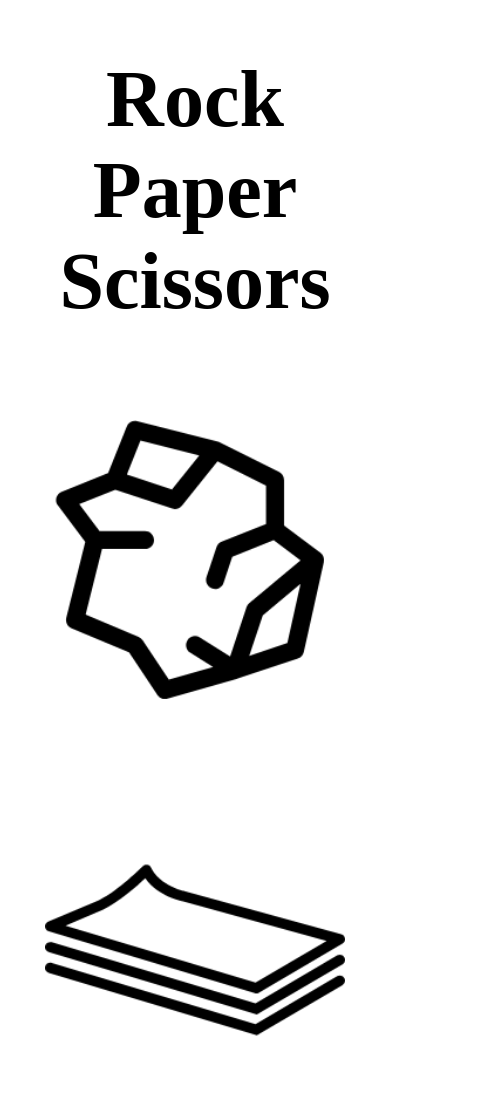
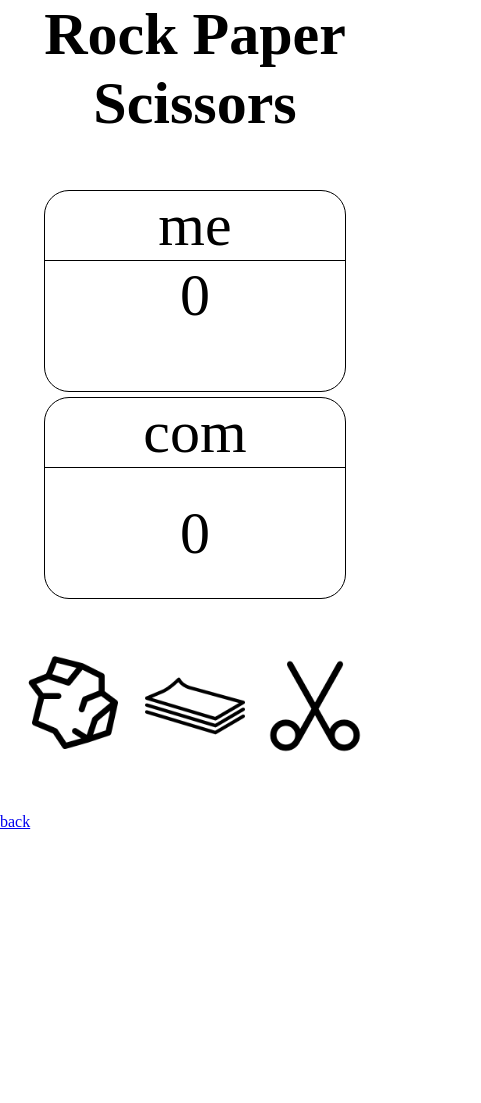
Before and after one commit to S-4-M/odin-project, a plain HTML site: page projects/rps/rps.html in a window 390 px wide. Shown: the top 1103 px of the page, 481 px wide, since content can reach past the window. After the commit the page ends 844 px from the top, so only its background shows below. Drawn offline with Linux system fonts and the light colour scheme.

Commit message:
update the rps design
improve responsiveness for rps design

```diff
--- a/projects/rps/rps.html
+++ b/projects/rps/rps.html
@@ -11,19 +11,9 @@
       <h1>Rock Paper Scissors</h1>
     </header>
     <main>
-      <div class="flex-container">
-        <div id="rock" class="btn-container">
-          <button class="btn">rock</button>
-        </div>
-        <div id="paper" class="btn-container">
-          <button class="btn">paper</button>
-        </div>
-        <div id="scissors" class="btn-container">
-          <button class="btn">scissors</button>
-        </div>
-      </div>
+      <div class="container flex-container">
         <div id="scoreboard">
-        <div class="flex-container">
+          <div class="flex-container warp">
             <div class="my-container">
               <div class="card">
                 <div class="card-head">
@@ -42,7 +32,7 @@
                   <span>com</span>
                 </div>
                 <div class="card-body">
-                <div class="flex-container row">
+                  <div class="flex-container column">
                     <span id="com-score">0</span>
                   </div>
                 </div>
@@ -51,7 +41,21 @@
           </div>
           <div id="outcome">
             <div class="flex-container relative">
-            <span id="outcome-msg" class="hidden"></span>
+              <span id="outcome-msg" class="flex-container hidden"></span>
+            </div>
+          </div>
+        </div>
+        <div id="buttons">
+          <div class="flex-container">
+            <div id="rock" class="btn-container">
+              <button class="btn">rock</button>
+            </div>
+            <div id="paper" class="btn-container">
+              <button class="btn">paper</button>
+            </div>
+            <div id="scissors" class="btn-container">
+              <button class="btn">scissors</button>
+            </div>
           </div>
         </div>
       </div>
--- a/projects/rps/style.css
+++ b/projects/rps/style.css
@@ -1,20 +1,43 @@
+* {
+  padding: 0;
+  margin: 0;
+}
+
 header {
   text-align: center;
 }
 
 h1 {
-  font-size: 80px;
+  margin-top: 80px;
+  font-size: clamp(60px, 5vw, 80px);
 }
 
 .flex-container {
   display: flex;
   justify-content: center;
   align-items: center;
+}
+
+.container {
+  height: 80vh;
+  flex-direction: column;
+  justify-content: space-evenly;
+}
+
+.column {
+  height: 100%;
+  flex-direction: column;
+}
+
+.warp {
   flex-wrap: wrap;
 }
 
 .btn-container {
-  margin: 40px;
+  margin: 10px;
+
+  width: clamp(100px, 16vw, 300px);
+  height: clamp(100px, 16vw, 300px);
 
   background-size: cover;
   background-position: center;
@@ -35,8 +58,8 @@ h1 {
 }
 
 button {
-  height: 300px;
-  min-width: 300px;
+  width: inherit;
+  height: inherit;
 
   border-radius: 25px;
   border: none;
@@ -53,11 +76,10 @@ button:hover {
 }
 
 .card {
-  width: 550px;
-  height: 300px;
-  margin: 10px;
+  width: clamp(300px, 30vw, 550px);
+  height: 200px;
+  margin: 5px 5px 0 5px;
 
-  /* box-shadow: 0px 0px 5px black; */
   border: solid black 1px;
   border-radius: 25px;
 
@@ -73,20 +95,15 @@ button:hover {
   height: calc(100% - 70px);
 }
 
-.row {
-  height: 100%;
-  flex-direction: column;
-}
-
 .relative {
   position: relative;
+  top: -120px;
 }
 
 #outcome-msg {
   position: absolute;
-  font-size: 340px;
 
-  top: -390px;
+  font-size: clamp(180px, 18vw, 320px);
 }
 
 .hidden {
@@ -102,11 +119,17 @@ button:hover {
   background-color: #db2727;
 }
 
-@media screen and (max-width: 1120px) {
+@media screen and (max-width: 622px) {
+  h1 {
+    margin-top: 0px;
+  }
+
+  .relative {
+    top: 0;
+  }
+
   #outcome-msg {
-    position: absolute;
-    font-size: 340px;
-
-    top: -750px;
+    height: 458px;
+    top: -450px;
   }
 }
```
Lines whose indentation alone changed are shown as unchanged.
